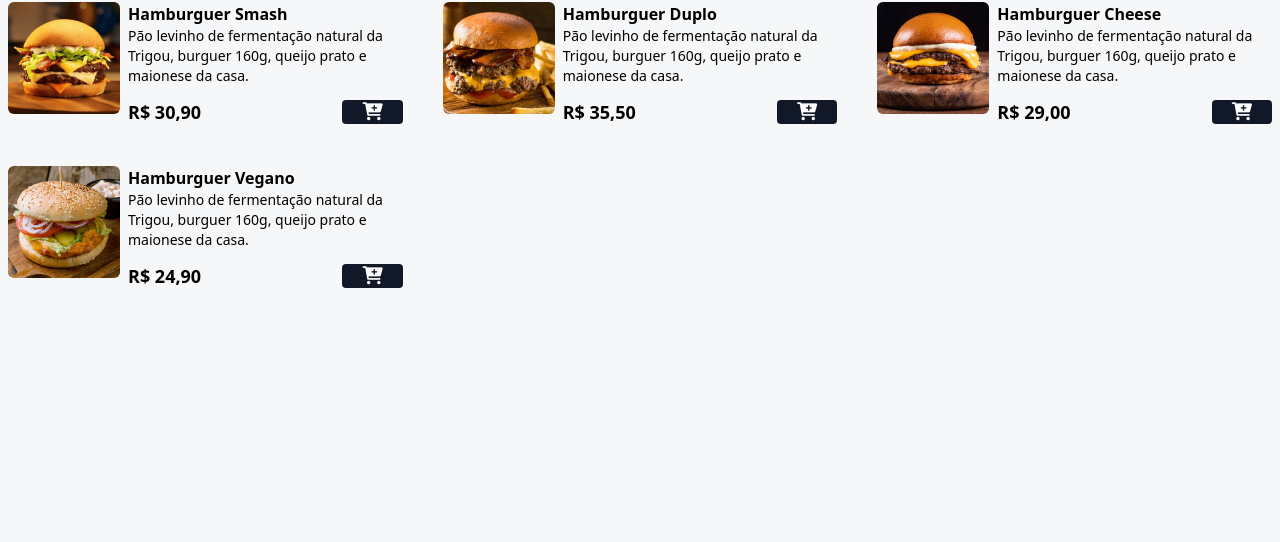
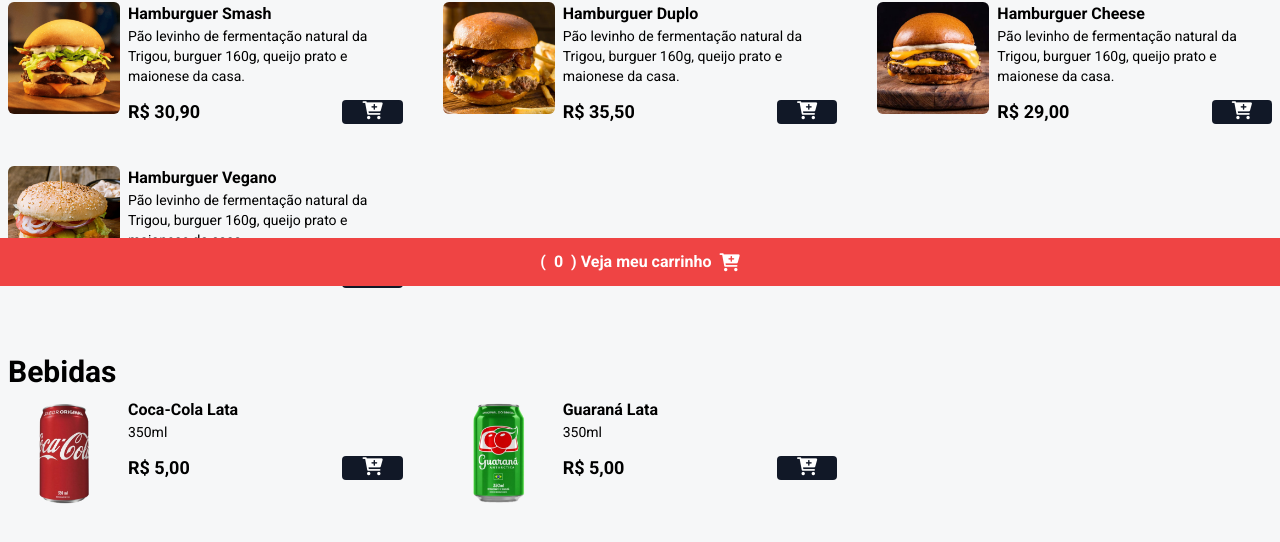
Before and after one commit to phaelstavares/DevBurguer, a website: page index.html in a window 1280 px wide. Shown: the part 514-1056 px from the top of the page. Before the commit the page ends 868 px from the top, so only its background shows below. Drawn offline with Linux system fonts and the light colour scheme.

Commit message:
Estilizando Tailwind CSS

```diff
--- a/index.html
+++ b/index.html
@@ -8,6 +8,10 @@
     <link rel="stylesheet" href="./styles/output.css" />
 
     <link rel="stylesheet" href="https://cdnjs.cloudflare.com/ajax/libs/font-awesome/6.0.0-beta3/css/all.min.css" integrity="sha512-Fo3rlrZj/k7ujTnHg4CGR2D7kSs0v4LLanw2qksYuRlEzO+tcaEPQogQ0KaoGN26/zrn20ImR1DfuLWnOo7aBA==" crossorigin="anonymous" referrerpolicy="no-referrer" />
+
+    <link rel="preconnect" href="https://fonts.googleapis.com" />
+    <link rel="preconnect" href="https://fonts.gstatic.com" crossorigin />
+    <link href="https://fonts.googleapis.com/css2?family=Roboto:wght@400;500;700&display=swap" rel="stylesheet" />
 </head>
 <body>
 
@@ -156,8 +160,118 @@
             <!-- FIM PRODUTO ITEM 4 -->
 
         </main>
+
+
+        <div class="mx-auto max-w-7xl px-2 my-2 ">
+            <h2 class="font-bold text-3xl">
+                Bebidas
+            </h2>
+        </div>
+
+        <!-- INÍCIO BEBIDAS  -->
+        <div class="grid grid-cols-1 md:grid-cols-2 lg:grid-cols-3 gap-7 md:gap-10 mx-auto max-w-7xl px-2 mb-16" id="menu">
+
+            <!-- INÍCIO BEBIDA ITEM 1 -->
+            <div class="flex gap-2 w-full">
+                <img src="./assets/refri-1.png"
+                alt="Coca-Cola Lata"
+                class="w-28 h-28 rounded-md hover:scale-110 hover:-rotate-2 duration-300"
+                />
+
+                <div class="w-full">
+                    <p class="font-bold">Coca-Cola Lata</p>
+                    <p class="text-sm">350ml</p>
+
+                    <div class="flex items-center gap-2 justify-between mt-3">
+                        <p class="font-bold text-lg">R$ 5,00</p>
+                        <button
+                            class="bg-gray-900 px-5 rounded add-to-cart"
+                            data-name="Coca-Cola Lata"
+                            data-price="5.00"
+                        >
+
+                            <i class="fa fa-cart-plus text-lg text-white"></i>
+                        </button>
+                    </div>
+
+                </div>
+            </div>
+            <!-- FIM BEBIDA ITEM 1 -->
+
+            <!-- INÍCIO BEBIDA ITEM 2 -->
+            <div class="flex gap-2 w-full">
+                <img src="./assets/refri-2.png"
+                alt="Guaraná Lata"
+                class="w-28 h-28 rounded-md hover:scale-110 hover:-rotate-2 duration-300"
+                />
+
+                <div class="w-full">
+                    <p class="font-bold">Guaraná Lata</p>
+                    <p class="text-sm">350ml</p>
+
+                    <div class="flex items-center gap-2 justify-between mt-3">
+                        <p class="font-bold text-lg">R$ 5,00</p>
+                        <button
+                            class="bg-gray-900 px-5 rounded add-to-cart"
+                            data-name="Guaraná Lata"
+                            data-price="5.00"
+                        >
+
+                            <i class="fa fa-cart-plus text-lg text-white"></i>
+                        </button>
+                    </div>
+
+                </div>
+            </div>
+            <!-- FIM BEBIDA ITEM 2 -->
+
+        </div>
+        <!-- FIM BEBIDAS  -->
+
     </div>
     <!-- FINAL CARDÁPIO -->
 
+    <!-- INÍCIO MODAL CART -->
+    <div class="bg-black/60 w-full h-full fixed top-0 left-0 z-[99]items-center justify-center hidden">
+        <div class="bg-white p-5 rounded-md min-w-[90%] md:min-w-[600px]">
+
+            <h2 class="text-center font-bold text-2xl mb-2">Meu carrinho</h2>
+
+            <div id="cart-items" class="flex justify-between mb-2 flex-col"></div>
+
+            <p class="font-bold">Total: <span id="cart-total">R$ 0,00</span></p>
+
+            <p class="font-bold mt-4">Endereço de entrega:</p>
+            <input
+                type="text"
+                placeholder="Digite seu endereço completo"
+                id="address"
+                class="w-full border-2 p-1 rounded my-1"
+            />
+
+            <p class="text-red-500 hidden" id="address-warn">* Digite seu endereço completo!</p>
+
+            <div class="flex items-center justify-between mt-5 w-full">
+                <button id="close-modal-btn">Fechar</button>
+                <button id="checkout-btn" class="bg-green-500 text-white px-4 py-1 rounded">Finalizar pedido</button>
+            </div>
+
+        </div>
+    </div>
+    <!-- FINAL MODAL CART -->
+
+    <!-- INÍCIO FOOTER -->
+    <footer class="w-full bg-red-500 py-3 fixed bottom-0 z-40 flex items-center justify-center">
+        <button
+            class="flex items-center gap-2 text-white font-bold"
+            id="cart-btn"
+        >
+            (<span id="cart-count">0</span>)
+            Veja meu carrinho
+            <i class="fa fa-cart-plus text-lg text-white"></i>
+        </button>
+    </footer>
+    <!-- FIM FOOTER -->
+
 </body>
 </html>
--- a/tailwind.config.js
+++ b/tailwind.config.js
@@ -2,6 +2,9 @@
 module.exports = {
   content: ["./**/**.{html,js}"],
   theme: {
+    fontFamily: {
+      "sans": ["Roboto", "sans-serif"]
+    },
     extend: {
       backgroundImage:{
         "home": "url('/assets/bg.png')"
```
Also changed, not shown: styles/output.css.
